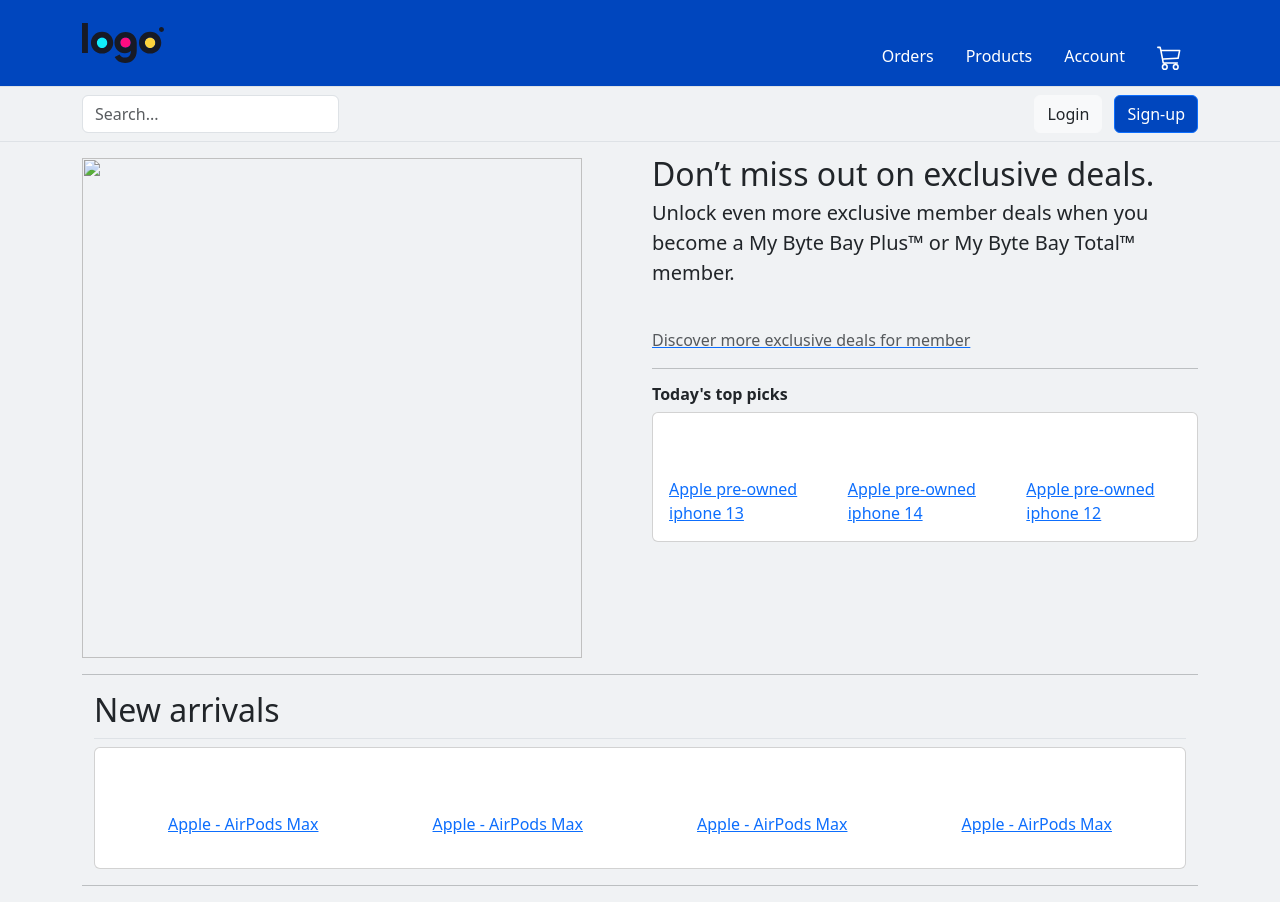
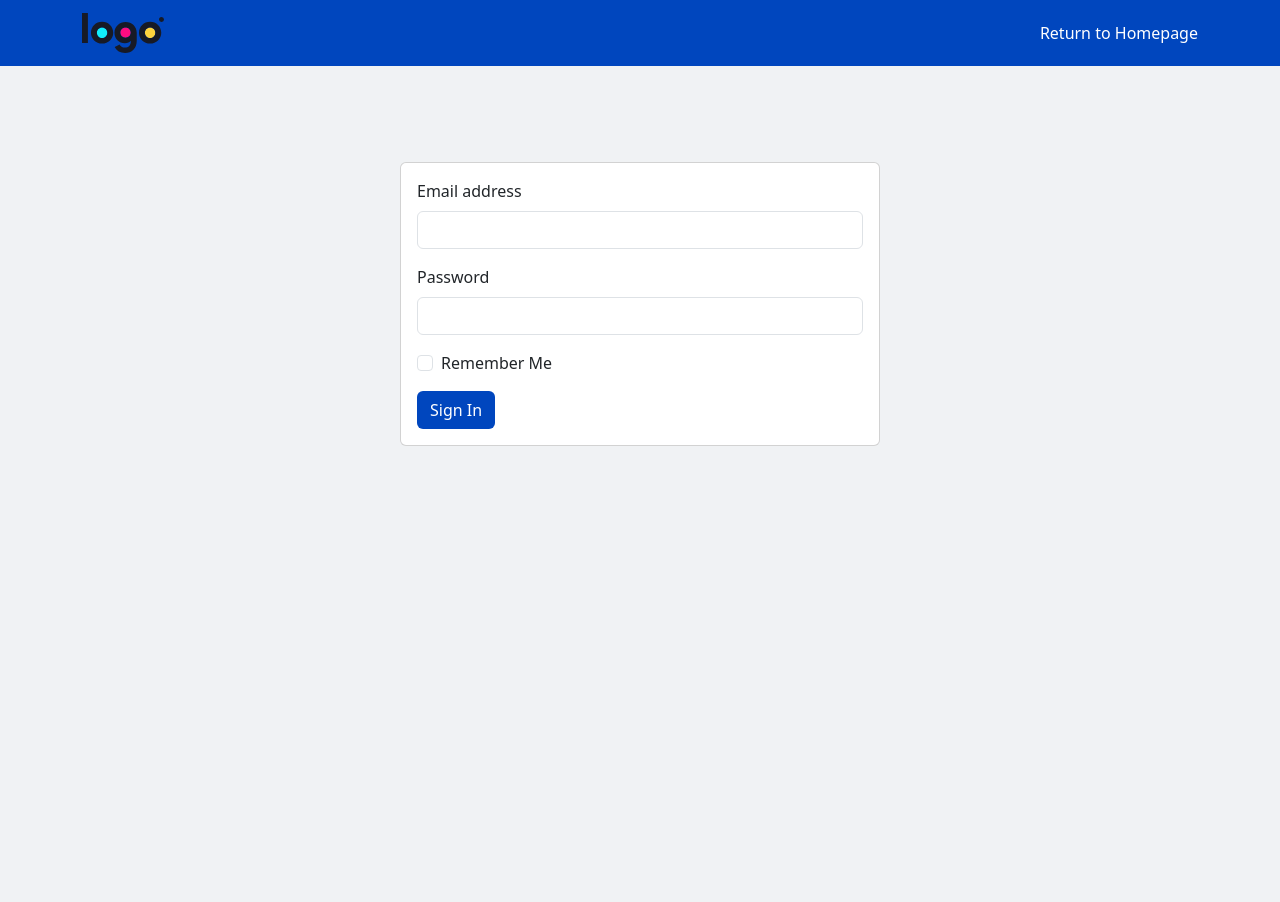
Before and after one commit to nedretcelik/e-commerce-site, a plain HTML site: page login.html in a window 1280 px wide. After the commit the page ends 800 px from the top, so only its background shows below. Drawn offline with nearby package versions, Linux system fonts and the light colour scheme.

Commit message:
Update login page

```diff
--- a/login.html
+++ b/login.html
@@ -15,146 +15,40 @@
 
   <body>
     <header>
-      <div class="px-3 py-2 text-bg-dark border-bottom navbar-bg">
+      <nav class="navbar navbar-light bg-light navbar-bg">
         <div class="container">
-          <div class="d-flex flex-wrap align-items-center justify-content-center justify-content-lg-start">
-            <a href="/" class="d-flex align-items-center my-2 my-lg-0 me-lg-auto text-white text-decoration-none">
-              <img src="./images/logoipsum-332.svg" alt="" />
-            </a>
-
-            <ul class="nav col-12 col-lg-auto my-2 justify-content-center my-md-0 text-small">
-              <li>
-                <a href="#" class="nav-link text-white">
-                  <svg class="bi d-block mx-auto mb-1" width="24" height="24"><use xlink:href="#table"></use></svg>
-                  Orders
-                </a>
-              </li>
-              <li>
-                <a href="#" class="nav-link text-white">
-                  <svg class="bi d-block mx-auto mb-1" width="24" height="24"><use xlink:href="#grid"></use></svg>
-                  Products
-                </a>
-              </li>
-              <li>
-                <a href="#" class="nav-link text-white">
-                  <svg class="bi d-block mx-auto mb-1" width="24" height="24">
-                    <use xlink:href="#people-circle"></use>
-                  </svg>
-                  Account
-                </a>
-              </li>
-              <li>
-                <a href="#" class="nav-link text-white">
-                  <svg class="bi d-block mx-auto mb-1" width="24" height="24">
-                    <use xlink:href="#people-circle"></use>
-                  </svg>
-                  <svg
-                    xmlns="http://www.w3.org/2000/svg"
-                    width="25"
-                    height="25"
-                    fill="currentColor"
-                    class="bi bi-cart3"
-                    viewBox="0 0 16 16"
-                  >
-                    <path
-                      d="M0 1.5A.5.5 0 0 1 .5 1H2a.5.5 0 0 1 .485.379L2.89 3H14.5a.5.5 0 0 1 .49.598l-1 5a.5.5 0 0 1-.465.401l-9.397.472L4.415 11H13a.5.5 0 0 1 0 1H4a.5.5 0 0 1-.491-.408L2.01 3.607 1.61 2H.5a.5.5 0 0 1-.5-.5M3.102 4l.84 4.479 9.144-.459L13.89 4zM5 12a2 2 0 1 0 0 4 2 2 0 0 0 0-4m7 0a2 2 0 1 0 0 4 2 2 0 0 0 0-4m-7 1a1 1 0 1 1 0 2 1 1 0 0 1 0-2m7 0a1 1 0 1 1 0 2 1 1 0 0 1 0-2"
-                    />
-                  </svg>
-                </a>
-              </li>
-            </ul>
+          <a class="navbar-brand" href="./index.html">
+            <img src="./images/logoipsum-332.svg" alt="" />
+          </a>
+          <a href="./index.html" class="navbar-link">Return to Homepage</a>
+        </div>
+      </nav>
+    </header>
+    <main>
+      <div class="container d-flex justify-content-center login-space">
+        <div class="card" style="width: 30rem">
+          <div class="card-body">
+            <form>
+              <div class="mb-3">
+                <label for="exampleInputEmail1" class="form-label">Email address</label>
+                <input type="email" class="form-control" id="exampleInputEmail1" aria-describedby="emailHelp" />
+              </div>
+              <div class="mb-3">
+                <label for="exampleInputPassword1" class="form-label">Password</label>
+                <input type="password" class="form-control" id="exampleInputPassword1" />
+              </div>
+              <div class="mb-3 form-check">
+                <input type="checkbox" class="form-check-input" id="exampleCheck1" />
+                <label class="form-check-label" for="exampleCheck1">Remember Me</label>
+              </div>
+              <button type="submit" class="btn navbar-bg">Sign In</button>
+            </form>
           </div>
         </div>
       </div>
-      <div class="px-3 py-2 border-bottom mb-3">
-        <div class="container d-flex flex-wrap justify-content-center">
-          <form class="col-12 col-lg-auto mb-2 mb-lg-0 me-lg-auto" role="search">
-            <input type="search" class="form-control" placeholder="Search..." aria-label="Search" />
-          </form>
-
-          <div class="text-end">
-            <a href="./login.html"><button type="button" class="btn btn-light text-dark me-2">Login</button></a>
-            <a href="./registration.html"><button type="button" class="btn btn-primary navbar-bg">Sign-up</button></a>
-          </div>
-        </div>
-      </div>
-    </header>
-    <main>
-      <div class="container marketing">
-        <div class="row featurette">
-          <div class="col-md-6 order-md-2">
-            <h2 class="featurette-heading fw-normal lh-1">Don’t miss out on exclusive deals.</h2>
-            <p class="lead">
-              Unlock even more exclusive member deals when you become a My Byte Bay Plus™ or My Byte Bay Total™ member.
-            </p>
-            <br />
-            <a href=""><span class="text-body-secondary">Discover more exclusive deals for member</span></a> <br />
-            <hr />
-            <h6 style="font-weight: bold">Today's top picks</h6>
-
-            <div class="card p-3 bg-card bg-white">
-              <div class="row">
-                <div class="col">
-                  <img src="./images/6525422_sd.jpg" alt="" width="100" /><br /><br />
-                  <a href="">Apple pre-owned iphone 13</a>
-                </div>
-                <div class="col">
-                  <img src="./images/6525422_sd.jpg" alt="" width="100" /><br /><br />
-                  <a href="">Apple pre-owned iphone 14</a>
-                </div>
-                <div class="col">
-                  <img src="./images/6525422_sd.jpg" alt="" width="100" /><br /><br />
-                  <a href="">Apple pre-owned iphone 12</a>
-                </div>
-              </div>
-            </div>
-          </div>
-
-          <div class="col-md-6 order-md-1">
-            <img
-              src="./images/GL-89761-ghp-3daysale-031724-42758ec1-89f7-442a-85dc-32585cc37104.jpg"
-              alt=""
-              width="500"
-              height="500"
-            />
-          </div>
-        </div>
-        <hr class="featurette-divider" />
-
-        <div class="container" id="custom-cards">
-          <h2 class="pb-2 border-bottom">New arrivals</h2>
-          <div class="card p-3 bg-card bg-white">
-            <div class="row">
-                <ul class="d-flex justify-content-around" style="list-style: none;">
-                    <li>
-                        <img src="./images/airpods.jpeg" alt="" width="150"><br><br>
-                        <a href="">Apple - AirPods Max</a>
-
-                    </li>
-                    <li>
-                        <img src="./images/airpods.jpeg" alt="" width="150"><br><br>
-                        <a href="">Apple - AirPods Max</a>
-                    </li>
-                    <li>
-                        <img src="./images/airpods.jpeg" alt="" width="150"><br><br>
-                        <a href="">Apple - AirPods Max</a>
-                    </li>
-                    <li>
-                        <img src="./images/airpods.jpeg" alt="" width="150"><br><br>
-                        <a href="">Apple - AirPods Max</a>
-                    </li>
-                </ul>
-            </div>
-          </div>
-        </div>
-
-        <hr class="featurette-divider" />
-
-        <!-- /END THE FEATURETTES -->
-      </div>
     </main>
-    <footer></footer>
-
+    <footer>
+    </footer>
     <script
       src="https://cdn.jsdelivr.net/npm/@popperjs/core@2.11.8/dist/umd/popper.min.js"
       integrity="sha384-I7E8VVD/ismYTF4hNIPjVp/Zjvgyol6VFvRkX/vR+Vc4jQkC+hVqc2pM8ODewa9r"
```
